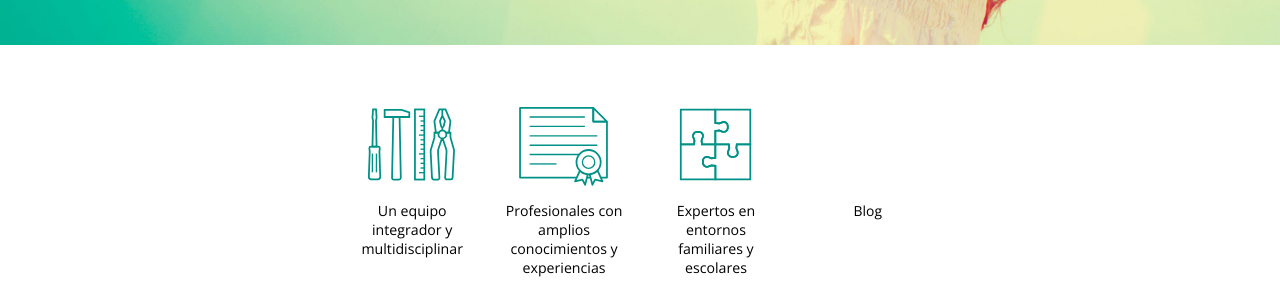
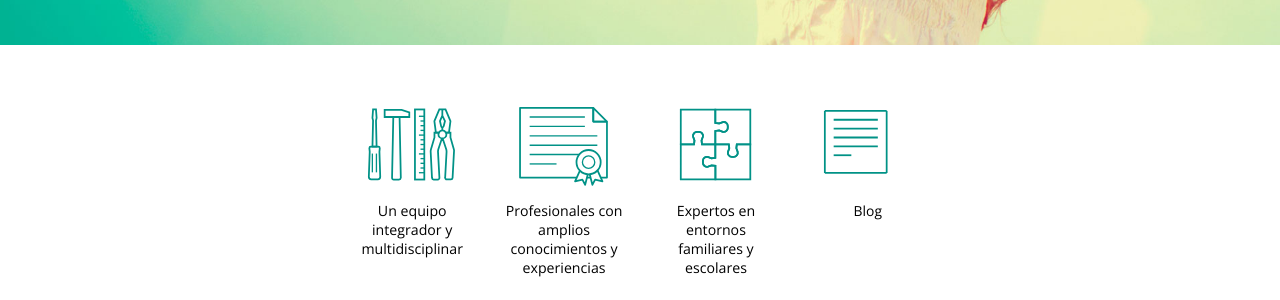
Before and after one commit to santiagodls/psiconueve, a Jekyll site: the page built from index.html, in a window 1280 px wide. Shown: the part 741-1041 px from the top of the page. Built offline with Jekyll 4.4.1, drawn with Linux system fonts in a browser that asks for light colours.

Commit message:
Update index.scss

```diff
--- a/_sass/index.scss
+++ b/_sass/index.scss
@@ -55,7 +55,7 @@
 				display: block;
 				margin-bottom: 1em;
 			}
-			@for $i from 1 through 3 {
+			@for $i from 1 through 4 {
 				&:nth-child(#{$i}):before {
 					background: url("../images/abs0"+$i+".svg") no-repeat center;
 				}
```
